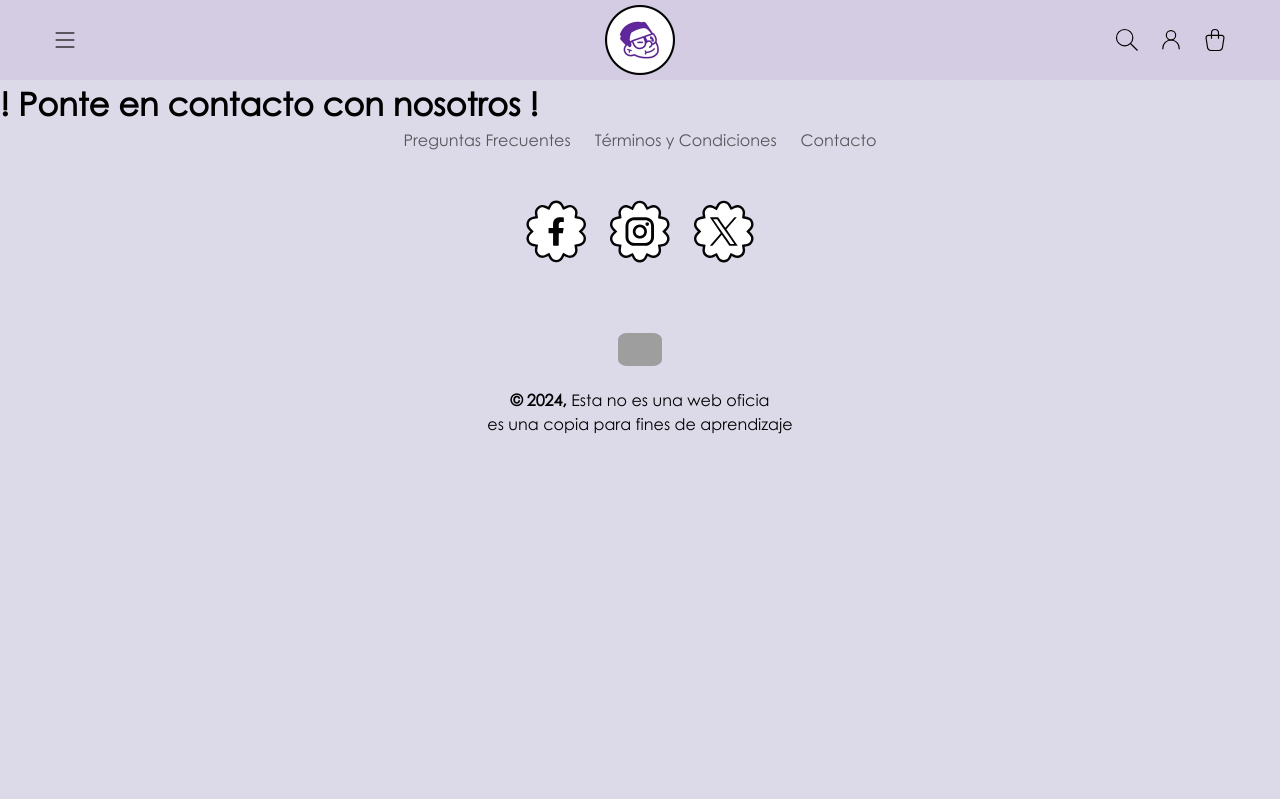
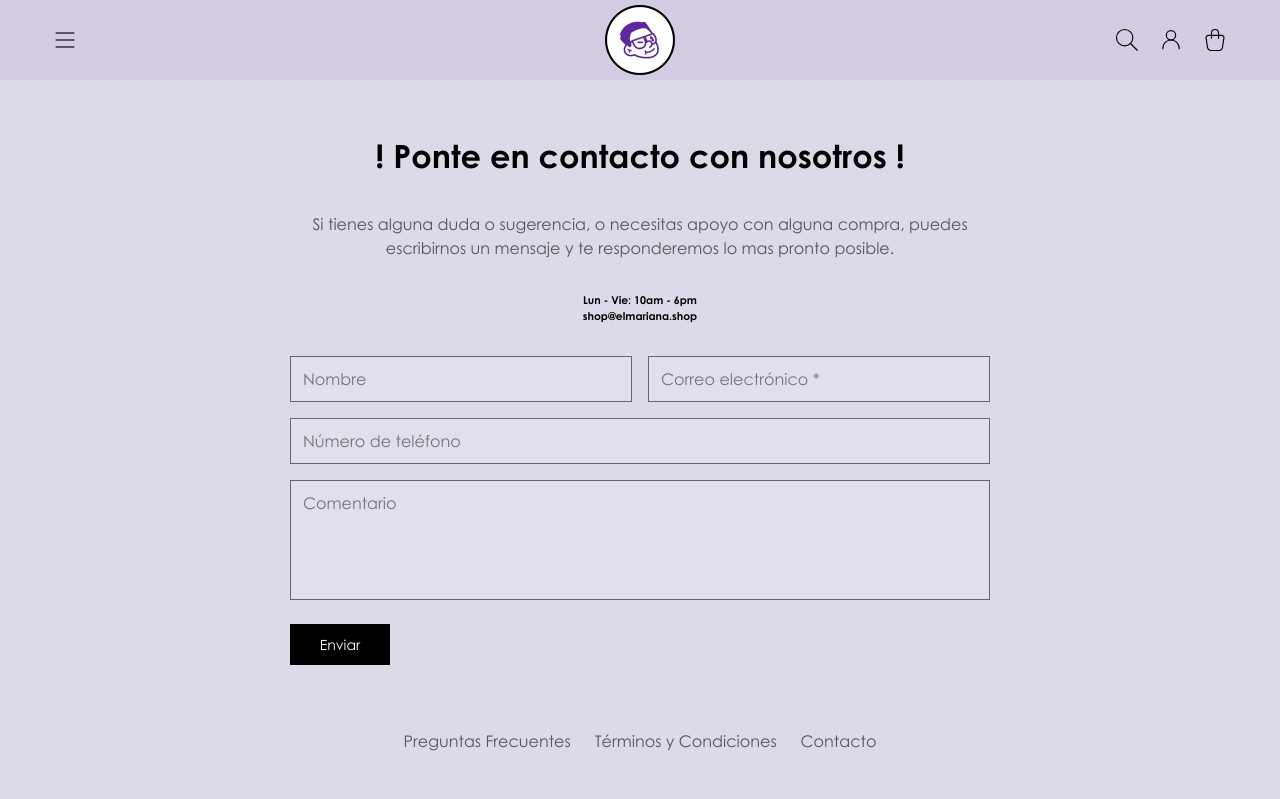
Before and after one commit to AdrianGerman/elmariana-shop, a React (Vite) app: page /pages/contact in a window 1280 px wide. Shown: the top 799 px of the page. Built offline with nearby package versions, Linux system fonts and the light colour scheme; grey boxes are pictures that could not be loaded.

Commit message:
contact and font bold

```diff
--- /dev/null
+++ b/src/components/pages/Contact.css
@@ -0,0 +1,91 @@
+.contact {
+  padding: 20px 2rem 4rem 2rem;
+  max-width: 800px;
+  margin: 0 auto;
+  h2 {
+    font-size: 2rem;
+    text-align: center;
+    margin: 2rem 0 2rem 0;
+  }
+}
+
+.contact-text {
+  text-align: center;
+
+  p {
+    color: #555;
+    margin-bottom: 2rem;
+  }
+}
+
+.info-me-contact {
+  display: flex;
+  gap: 1rem;
+}
+
+.more-info-contact {
+  display: flex;
+  flex-direction: column;
+  gap: 0.7rem;
+}
+
+/* Estilo general del contenedor del formulario */
+.form-contact {
+  padding-top: 2rem;
+  display: flex;
+  flex-direction: column;
+  gap: 16px;
+  max-width: 700px;
+  margin: 0 auto;
+}
+
+.info-me-contact,
+.more-info-contact {
+  display: flex;
+  flex-wrap: wrap;
+  gap: 16px;
+}
+
+.info-me-contact input {
+  flex: 1;
+}
+
+/* Campo de teléfono y comentario */
+.more-info-contact input,
+.more-info-contact textarea {
+  width: 100%;
+}
+
+.input-field {
+  width: 100%;
+  padding: 12px;
+  border: 1px solid #666;
+  background-color: #e1deed;
+  color: #333;
+  font-size: 16px;
+  border-radius: 0;
+  box-sizing: border-box;
+  font-family: "Century Gothic", sans-serif;
+}
+
+textarea {
+  height: 120px;
+  resize: none;
+}
+
+.submit-btn {
+  font-family: "Century Gothic", sans-serif;
+  background-color: #000;
+  color: #fff;
+  padding: 12px 24px;
+  border: none;
+  cursor: pointer;
+  font-size: 14px;
+  width: 100px;
+  margin-top: 8px;
+  transition: transform 0.3s ease;
+}
+
+.submit-btn:hover {
+  transform: scale(1.1);
+}
--- a/src/components/pages/Contact.jsx
+++ b/src/components/pages/Contact.jsx
@@ -1,7 +1,45 @@
+import "./Contact.css"
+
 const Contact = () => {
   return (
     <>
-      <h1>! Ponte en contacto con nosotros !</h1>
+      <div className="contact">
+        <div className="contact-text">
+          <h2>! Ponte en contacto con nosotros !</h2>
+          <p>
+            Si tienes alguna duda o sugerencia, o necesitas apoyo con alguna
+            compra, puedes escribirnos un mensaje y te responderemos lo mas
+            pronto posible.
+          </p>
+          <h6>
+            <strong>Lun - Vie: 10am - 6pm</strong> <br />
+            shop@elmariana.shop
+          </h6>
+        </div>
+
+        <div className="form-contact">
+          <section className="info-me-contact">
+            <input type="text" placeholder="Nombre" className="input-field" />
+            <input
+              type="text"
+              placeholder="Correo electrónico *"
+              className="input-field"
+            />
+          </section>
+          <section className="more-info-contact">
+            <input
+              type="text"
+              placeholder="Número de teléfono"
+              className="input-field"
+            />
+            <textarea
+              placeholder="Comentario"
+              className="input-field"
+            ></textarea>
+          </section>
+          <button className="submit-btn">Enviar</button>
+        </div>
+      </div>
     </>
   )
 }
--- a/src/index.css
+++ b/src/index.css
@@ -24,3 +24,10 @@ body {
   font-weight: normal;
   font-style: normal;
 }
+
+@font-face {
+  font-family: "Century Gothic";
+  src: url("./assets/font/centurygothic_bold.ttf");
+  font-weight: bold;
+  font-style: normal;
+}
```
